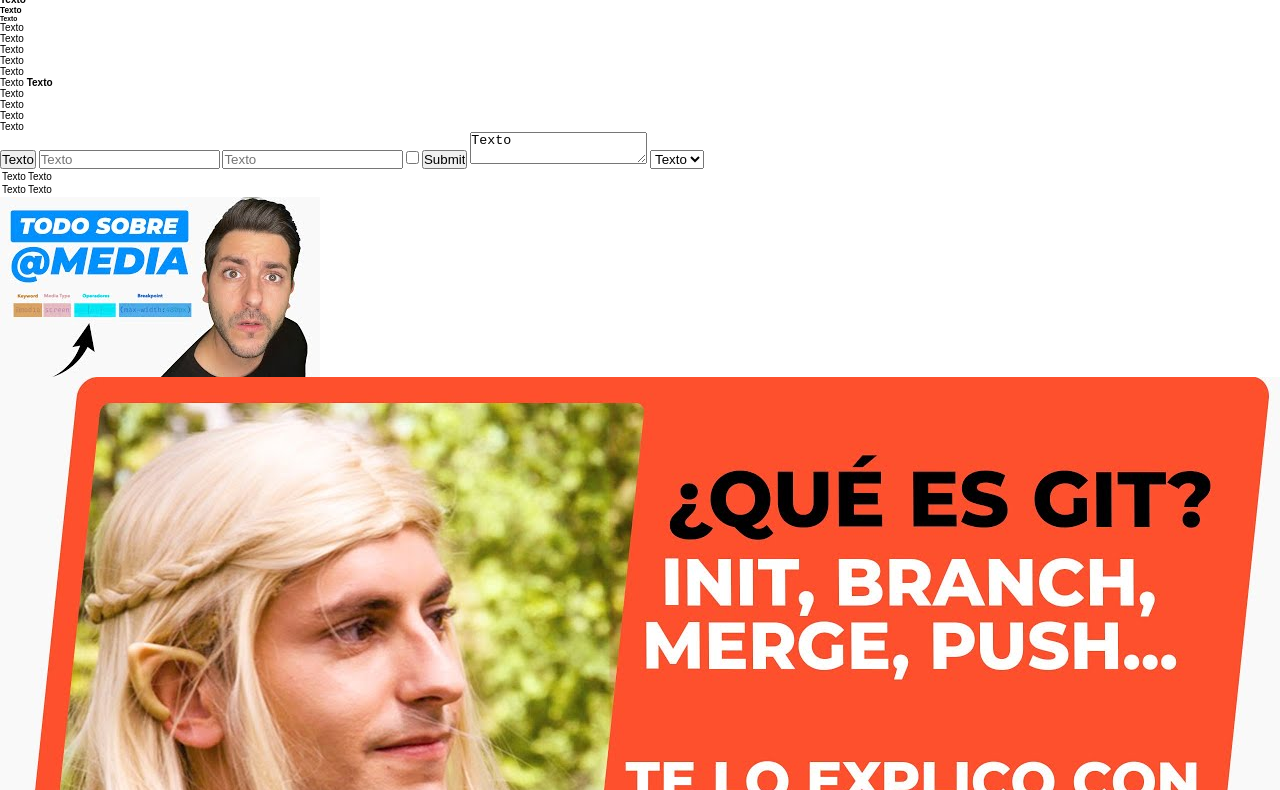
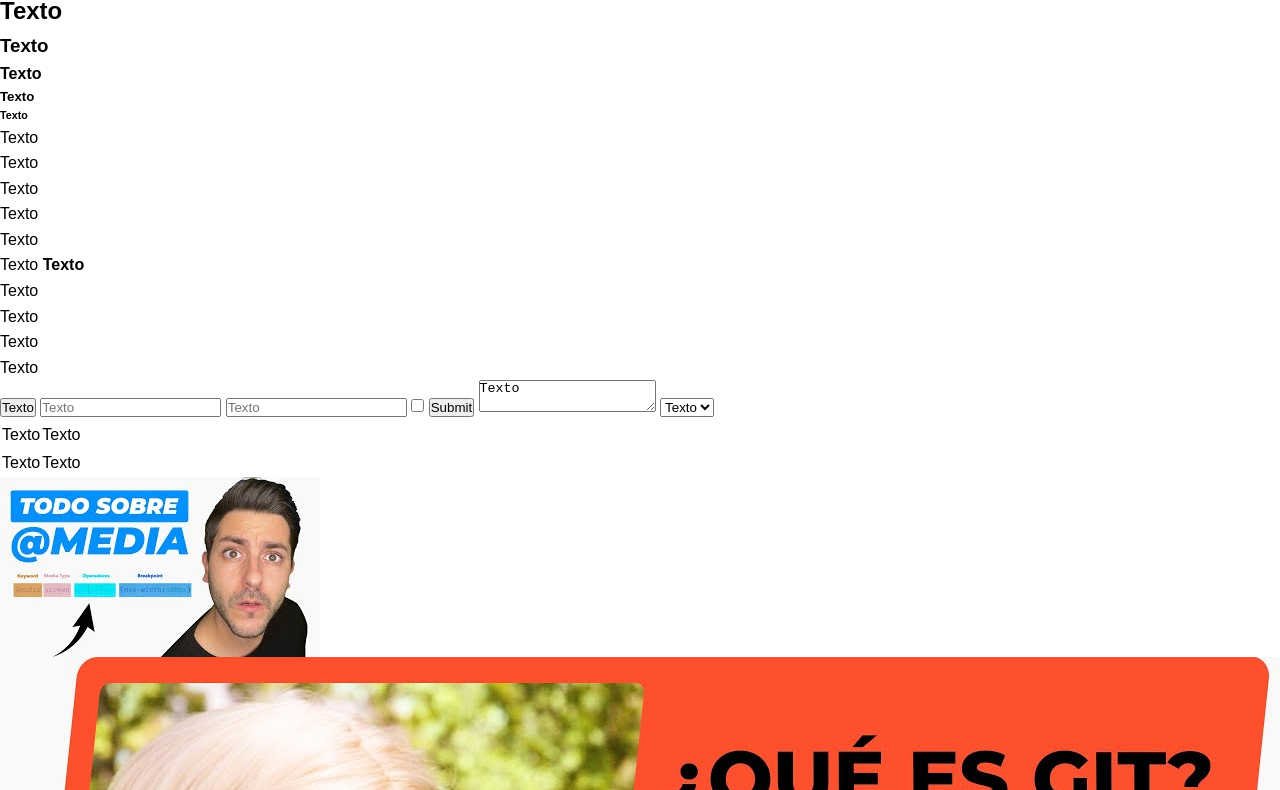
Before and after one commit to jag8210/Reset-css, a plain HTML site: page index.html in a window 1280 px wide. Shown: the part 59-849 px from the top of the page. Drawn offline with Linux system fonts and the light colour scheme.

Commit message:
Update base.css

```diff
--- a/base.css
+++ b/base.css
@@ -3,6 +3,11 @@
 :root{
     font-family:Arial, Helvetica, sans-serif;
     font-size:62.5%;
+}
+
+body{
+    font-size:1.6rem;
+    line-height:1.6;
 }
 
 
```
